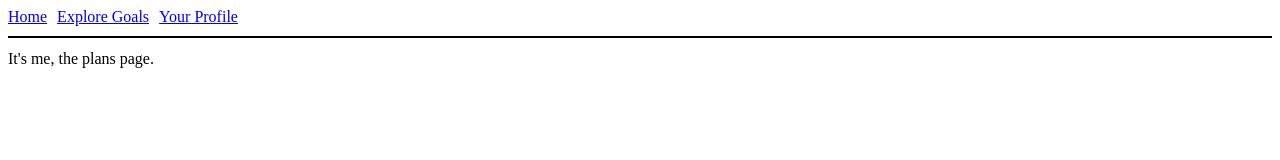
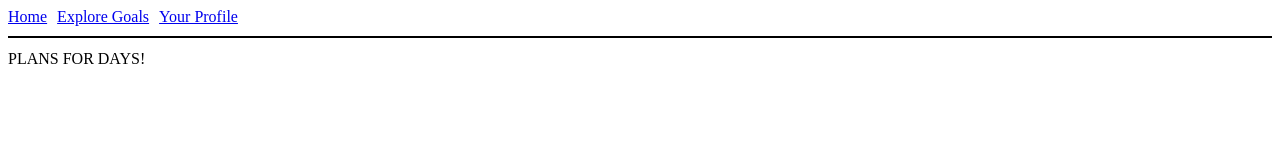
Before and after one commit to jkellyphilly/baby-steps-for-earth, a React (Create React App) app: page / in a window 1280 px wide. Shown: the top 160 px of the page. Built offline with nearby package versions, Linux system fonts and the light colour scheme; no server answers.

Commit message:
touching up App and PlansPage containers

```diff
--- a/src/containers/App.js
+++ b/src/containers/App.js
@@ -8,6 +8,7 @@ import {
 import NavBar from '../components/NavBar';
 import GoalsPage from './GoalsPage';
 import PlansPage from './PlansPage';
+import ProfilePage from './ProfilePage';
 
 class App extends Component {
 
@@ -23,7 +24,7 @@ class App extends Component {
           <NavBar />
           <Route exact path="/" render={routerProps => <PlansPage {...routerProps} />}/>
           <Route exact path="/explore" render={routerProps => <GoalsPage {...routerProps}/>}/>
-          <Route exact path="/profile" render={() => <div>Your Profile</div>}/>
+          <Route exact path="/profile" render={routerProps => <ProfilePage {...routerProps}/>}/>
         </div>
       </Router>
     );
@@ -36,7 +37,8 @@ const mapStateToProps = state => {
     goals: state.goals,
     loadingGoals: state.loadingGoals,
     plans: state.plans,
-    loadingPlans: state.loadingPlans
+    loadingPlans: state.loadingPlans,
+    myGoals: state.myGoals
   }
 }
 
--- a/src/containers/PlansPage.js
+++ b/src/containers/PlansPage.js
@@ -1,9 +1,15 @@
-import React from 'react';
+import React, { Component } from 'react';
+import { connect } from 'react-redux';
 
-const PlansPage = (routerProps) => (
-  <div>
-    It's me, the plans page.
-  </div>
-)
+class PlansPage extends Component {
+
+  render() {
+    return (
+      <div>
+        PLANS FOR DAYS!
+      </div>
+    )
+  }
+}
 
 export default PlansPage
```
